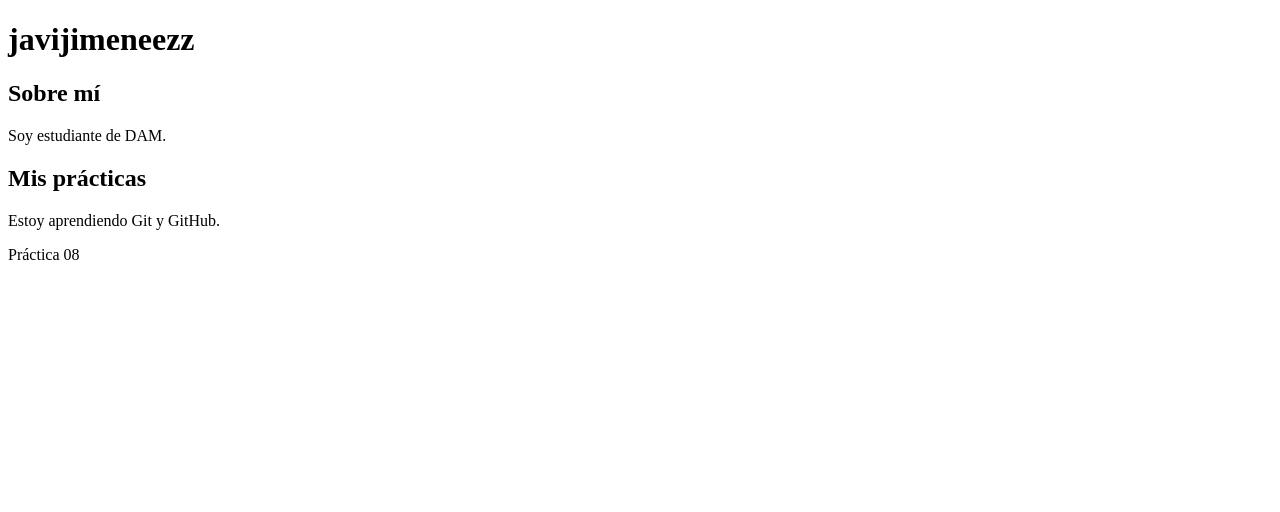
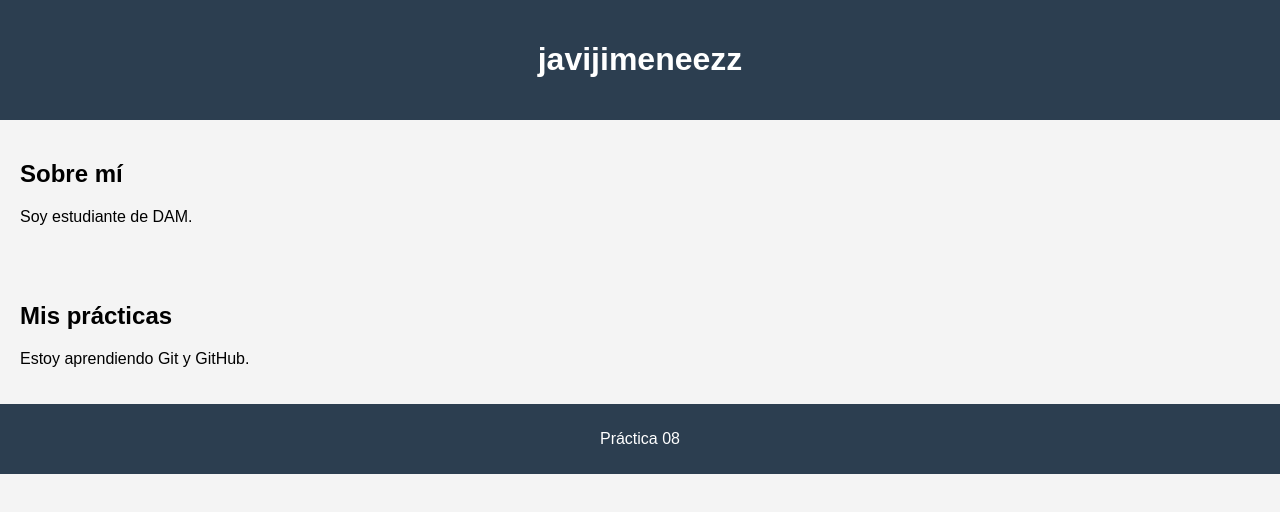
Before and after one commit to javijimeneezz/accedia-2627-entornos-practica-08, a plain HTML site: page index.html in a window 1280 px wide. Drawn offline with Linux system fonts and the light colour scheme.

Commit message:
Añade style.css y lo enlaza en index.html

```diff
--- a/index.html
+++ b/index.html
@@ -3,6 +3,7 @@
 <head>
     <meta charset="UTF-8">
     <title>Práctica 08</title>
+        <link rel="stylesheet" href="style.css">
 </head>
 <body>
     <header>
--- /dev/null
+++ b/style.css
@@ -0,0 +1,23 @@
+body {
+    font-family: Arial, sans-serif;
+    margin: 0;
+    background-color: #f4f4f4;
+}
+
+header {
+    background-color: #2c3e50;
+    color: white;
+    padding: 20px;
+    text-align: center;
+}
+
+section {
+    padding: 20px;
+}
+
+footer {
+    background-color: #2c3e50;
+    color: white;
+    padding: 10px;
+    text-align: center;
+}
```
